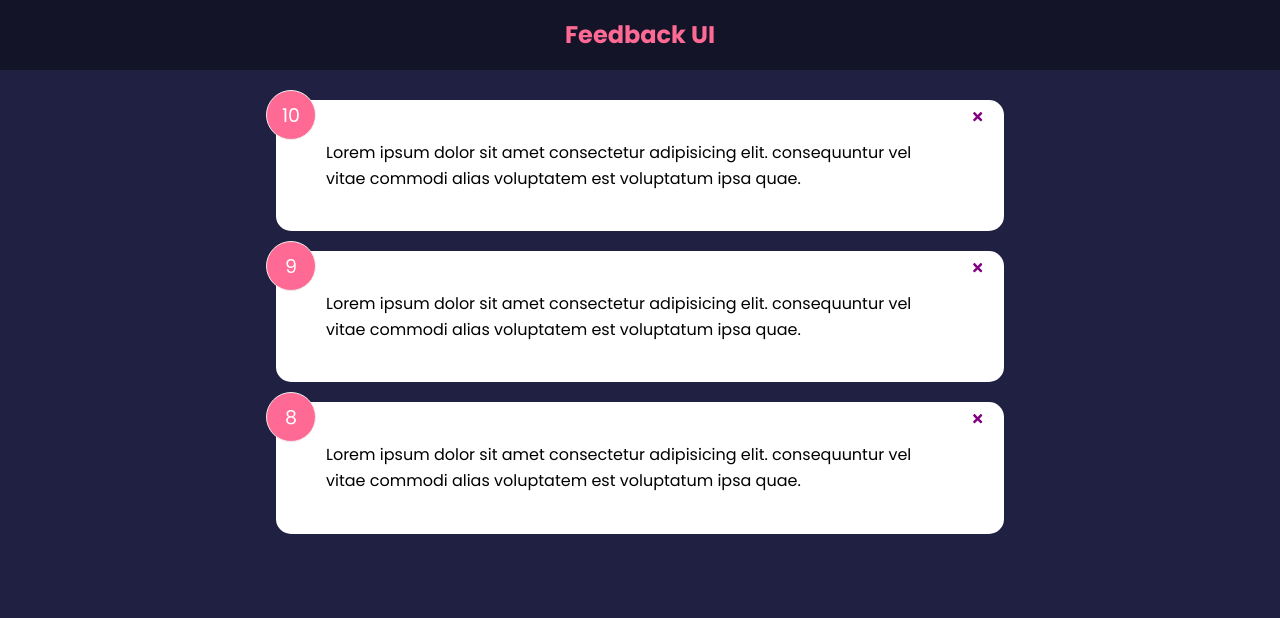
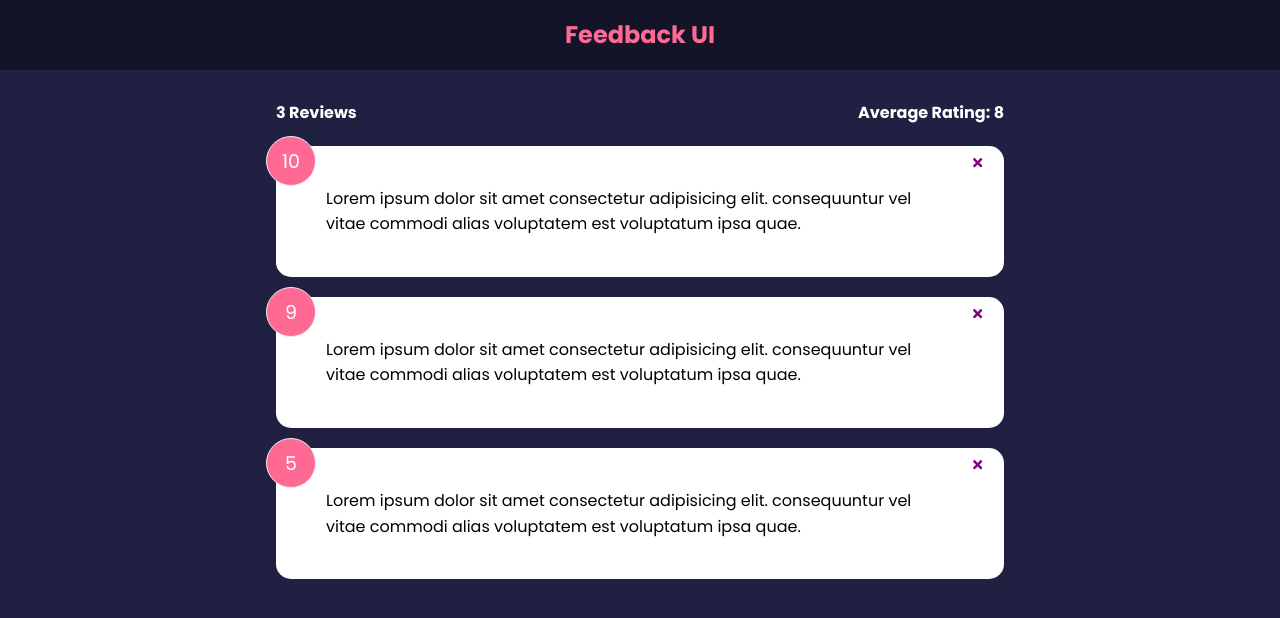
Before and after one commit to SilvesterSpath/Feedback_app, a React (Create React App) app: page / in a window 1280 px wide. Shown: the top 618 px of the page. Built offline with nearby package versions, Linux system fonts and the light colour scheme.

Commit message:
average rating

```diff
--- a/src/App.js
+++ b/src/App.js
@@ -2,6 +2,7 @@
 import Header from './components/Header';
 import FeedbackData from './data/FeedbackData';
 import FeedbackList from './components/FeedbackList';
+import FeedbackStats from './components/FeedbackStats';
 
 function App() {
   const [feedbacks, setFeedbacks] = useState(FeedbackData);
@@ -16,6 +17,7 @@
     <>
       <Header />
       <div className='container'>
+        <FeedbackStats feedbacks={feedbacks} />
         <FeedbackList feedbacks={feedbacks} handleDel={deleteFeedack} />
       </div>
     </>
--- /dev/null
+++ b/src/components/FeedbackStats.jsx
@@ -0,0 +1,19 @@
+import PropTypes from 'prop-types'
+
+function FeedbackStats({feedbacks}) {
+  // Calculate sum
+  const average = (feedbacks.reduce((accum, curr)=> accum + curr.rating, 0) / feedbacks.length).toFixed(1).replace(/[.,]0$/, '')
+
+  return (
+    <div className="feedback-stats">
+      <h4>{feedbacks.length} Reviews</h4>
+      <h4>Average Rating: {isNaN(average) ? 0 : average} </h4>
+    </div>
+  )
+}
+
+FeedbackStats.propTypes = {
+  feedbacks: PropTypes.array.isRequired
+}
+
+export default FeedbackStats
--- a/src/data/FeedbackData.js
+++ b/src/data/FeedbackData.js
@@ -11,7 +11,7 @@
   },
   {
     id: 3,
-    rating: 8,
+    rating: 5,
     text: 'Lorem ipsum dolor sit amet consectetur adipisicing elit. consequuntur vel vitae commodi alias voluptatem est voluptatum ipsa quae.',
   },
 ];
```
